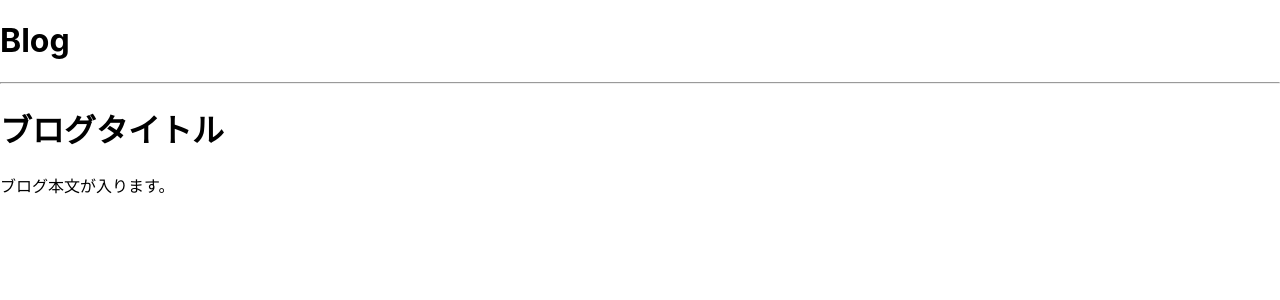
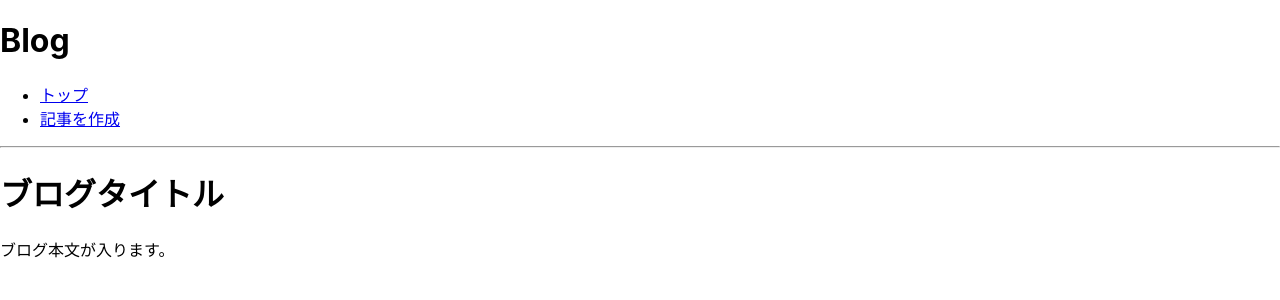
Before and after one commit to asa918yk/react-learning_blog, a React (Create React App) app: page /1 in a window 1280 px wide. Shown: the top 300 px of the page. Built offline with nearby package versions, Linux system fonts and the light colour scheme.

Commit message:
投稿ページ作成

```diff
--- a/src/App.js
+++ b/src/App.js
@@ -5,6 +5,14 @@ function App() {
   return (
     <>
       <h1>Blog</h1>
+      <ul>
+        <li>
+          <Link to="/">トップ</Link>
+        </li>
+        <li>
+          <Link to="/post">記事を作成</Link>
+        </li>
+      </ul>
       <hr />
       <Outlet />
     </>
--- a/src/BlogDetail.js
+++ b/src/BlogDetail.js
@@ -5,7 +5,7 @@ import { BlogContext } from "./BlogContext";
 export default function BlogDetail() {
     const {articles, setArticles} = useContext(BlogContext);
     const {id} = useParams();
-    const article = articles[id - 1];
+    const article = articles.find(item => item.id === Number(id));
     return (
         <div>
             <h1>{article.title}</h1>
--- /dev/null
+++ b/src/BlogPost.js
@@ -0,0 +1,20 @@
+import { Form } from "react-router-dom";
+export default function BlogPost() {
+    return (
+        <Form method="POST">
+            <div>
+                <label>タイトル：
+                    <input name="title" type="text" />
+                </label>
+            </div>
+            <div>
+                <label>本文：
+                    <textarea name="content"></textarea>
+                </label>
+            </div>
+            <div>
+                <button type="submit">投稿する</button>
+            </div>
+        </Form>
+    );
+}
--- a/src/index.js
+++ b/src/index.js
@@ -3,6 +3,7 @@ import ReactDOM from 'react-dom/client';
 import { createBrowserRouter, createRoutesFromElements, RouterProvider, Route } from 'react-router-dom';
 import BlogTop from './BlogTop';
 import BlogDetail from './BlogDetail';
+import BlogPost from './BlogPost';
 import './index.css';
 import App from './App';
 import reportWebVitals from './reportWebVitals';
@@ -12,6 +13,7 @@ const router = createBrowserRouter(
     <Route path="/" element={<App />}>
       <Route index element={<BlogTop />} />
       <Route path="/:id" element={<BlogDetail />} />
+      <Route path="/post" element={<BlogPost />} />
     </Route>
   )
 );
```
